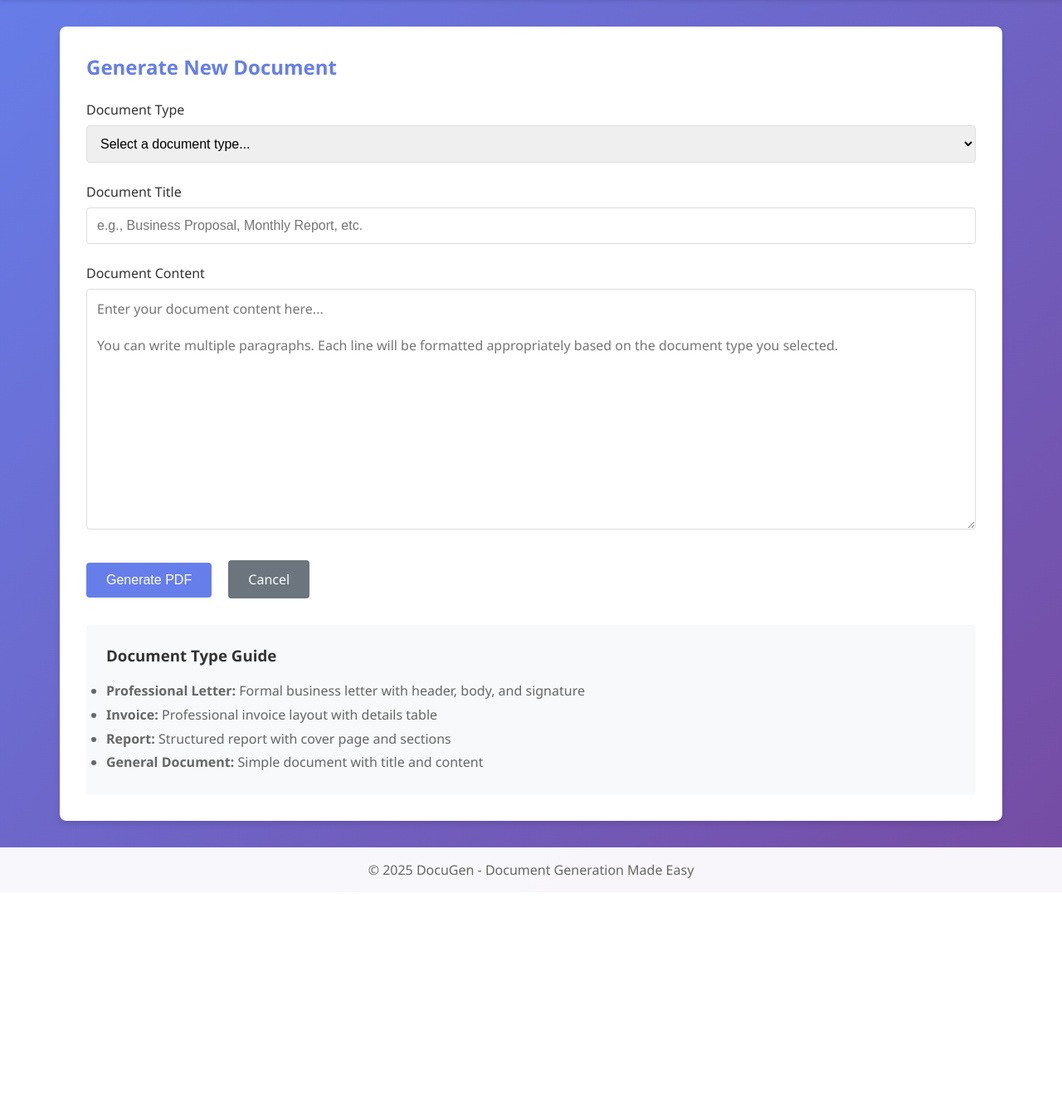
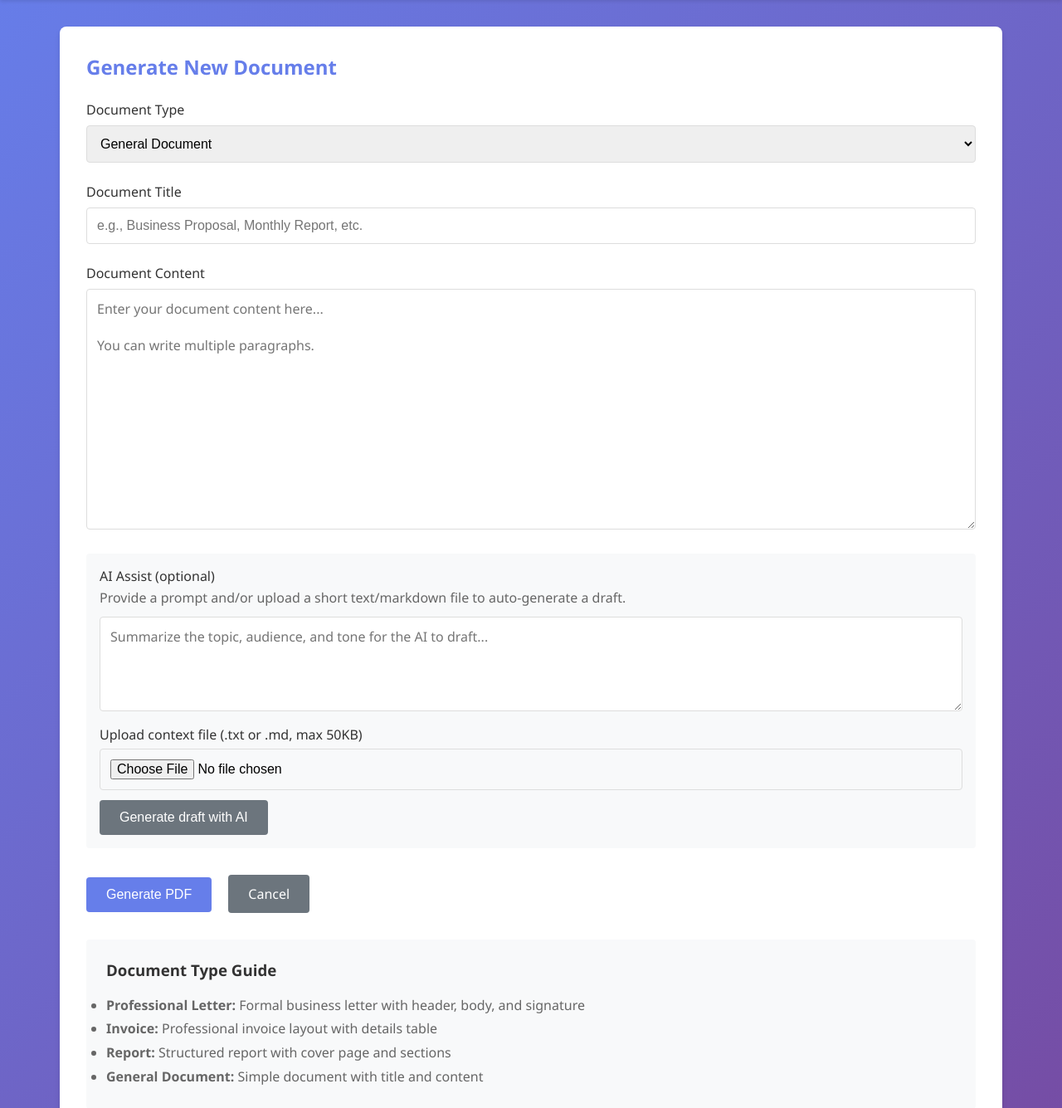
Before and after one commit to johffaa-cmd/DocuGen, a Flask app: page /generate in a window 1280 px wide. Shown: the part 65-1400 px from the top of the page at 83% size. Before the commit the page ends 1123 px from the top, so only its background shows below. Run offline with Flask 3, Linux system fonts and the light colour scheme; the visitor is signed in with stand-in values (Sample User, id 1); some libraries are stand-ins or nearby versions.

Commit message:
feat: add ai-assisted draft generation workflow
Co-authored-by: JwP-O7O <240235278+JwP-O7O@users.noreply.github.com>

```diff
--- a/app.py
+++ b/app.py
@@ -34,6 +34,10 @@ app.config['SQLALCHEMY_TRACK_MODIFICATIONS'] = False
 
 db = SQLAlchemy(app)
 
+ALLOWED_DOC_TYPES = {'letter', 'invoice', 'report', 'general'}
+ALLOWED_AI_FILE_EXTENSIONS = {'txt', 'md'}
+MAX_AI_FILE_SIZE = 50 * 1024  # 50KB cap to avoid large uploads
+
 
 class User(db.Model):
     """User model for authentication"""
@@ -66,6 +70,106 @@ class Document(db.Model):
 
     def __repr__(self):
         return f'<Document {self.title}>'
+
+
+def normalize_doc_type(doc_type):
+    """Return a supported document type or default to general."""
+    normalized = (doc_type or '').lower()
+    return normalized if normalized in ALLOWED_DOC_TYPES else 'general'
+
+
+def clean_text(value):
+    """Strip control characters to keep generated content safe."""
+    if not value:
+        return ''
+    # Remove non-printable/control characters
+    sanitized = re.sub(r'[\r\x00-\x08\x0b\x0c\x0e-\x1f\x7f]', ' ', value)
+    return sanitized.strip()
+
+
+def load_text_from_upload(upload):
+    """Extract safe text from an uploaded file."""
+    if not upload or not upload.filename:
+        return ''
+
+    filename = secure_filename(upload.filename)
+    if not filename:
+        return ''
+
+    ext = filename.rsplit('.', 1)[-1].lower() if '.' in filename else ''
+    if ext not in ALLOWED_AI_FILE_EXTENSIONS:
+        raise ValueError('Unsupported file type. Please upload a .txt or .md file.')
+
+    data = upload.read(MAX_AI_FILE_SIZE + 1)
+    if len(data) > MAX_AI_FILE_SIZE:
+        raise ValueError('File too large. Please upload a file smaller than 50KB.')
+
+    try:
+        return data.decode('utf-8', errors='ignore')
+    finally:
+        upload.close()
+
+
+def _summarize_text(text):
+    """Generate a short summary from provided text."""
+    cleaned = clean_text(text)
+    if not cleaned:
+        return ''
+    sentences = re.split(r'(?<=[.!?])\s+', cleaned)
+    if sentences and sentences[0]:
+        return ' '.join(sentences[:2]).strip()
+    return cleaned[:320].strip()
+
+
+def generate_ai_draft(prompt_text, file_text, doc_type):
+    """
+    Generate a deterministic AI-like draft based on prompt and optional file text.
+    Avoids external services by creating a structured outline locally.
+    """
+    doc_type = normalize_doc_type(doc_type)
+    prompt_text = clean_text(prompt_text)
+    file_text = clean_text(file_text)
+
+    combined_parts = [part for part in [prompt_text, file_text] if part]
+    combined = '\n'.join(combined_parts)
+    if combined_parts:
+        summary = _summarize_text(combined) or "Automated content generated from your inputs."
+    else:
+        summary = "Automated content generated from your inputs."
+
+    # Derive a concise title
+    if not prompt_text and not file_text:
+        title_candidate = f"AI {doc_type.capitalize()} Draft"
+    else:
+        title_source = prompt_text or summary
+        title_candidate = title_source.splitlines()[0] if title_source else ''
+        title_candidate = re.sub(r'\s+', ' ', title_candidate).strip()
+        if len(title_candidate) > 80:
+            title_candidate = title_candidate[:77].rstrip() + '...'
+        if not title_candidate:
+            title_candidate = f"AI {doc_type.capitalize()} Draft"
+
+    # Collect bullet-style highlights
+    raw_lines = [line.strip(" -•\t") for line in combined.splitlines() if line.strip()]
+    bullet_points = [line for line in raw_lines if line][:4]
+    if not bullet_points:
+        bullet_points = [summary]
+
+    section_templates = {
+        'letter': ['Purpose', 'Key Points', 'Closing'],
+        'invoice': ['Scope Summary', 'Deliverables', 'Next Steps'],
+        'report': ['Context', 'Findings', 'Recommendations'],
+        'general': ['Overview', 'Details', 'Actions']
+    }
+    sections = []
+    for heading in section_templates[doc_type]:
+        section_lines = [summary]
+        for point in bullet_points:
+            section_lines.append(f"- {point}")
+        sections.append(f"{heading}\n" + '\n'.join(section_lines))
+
+    content = '\n\n'.join(sections)
+    return title_candidate, content
 
 
 def login_required(f):
@@ -188,17 +292,46 @@ def dashboard():
 @login_required
 def generate_document():
     """Generate a new document"""
+    form_state = {
+        'doc_type': 'general',
+        'title': '',
+        'content': '',
+        'ai_prompt': ''
+    }
     if request.method == 'POST':
-        doc_type = request.form.get('doc_type', '').strip()
+        action = request.form.get('action', 'create')
+        doc_type = normalize_doc_type(request.form.get('doc_type', ''))
         title = request.form.get('title', '').strip()
+        content = request.form.get('content', '').strip()
+        ai_prompt = request.form.get('ai_prompt', '').strip()
 
-        # Get document-specific fields
-        content = request.form.get('content', '').strip()
+        form_state.update({'doc_type': doc_type, 'title': title, 'content': content, 'ai_prompt': ai_prompt})
 
-        # Validation
-        if not doc_type or not title:
-            flash('Document type and title are required.', 'error')
-            return render_template('generate.html')
+        if action == 'ai_generate':
+            try:
+                file_text = load_text_from_upload(request.files.get('ai_file'))
+            except ValueError as exc:
+                flash(str(exc), 'error')
+                return render_template('generate.html', **form_state)
+
+            if not ai_prompt and not file_text:
+                flash('Provide a prompt or upload a text/markdown file for AI generation.', 'error')
+                return render_template('generate.html', **form_state)
+
+            generated_title, generated_content = generate_ai_draft(ai_prompt, file_text, doc_type)
+            form_state['title'] = title or generated_title
+            form_state['content'] = generated_content
+            flash('AI draft generated. Review and edit before creating the PDF.', 'info')
+            return render_template('generate.html', **form_state)
+
+        # Validation for manual or AI-refined submission
+        if not doc_type or doc_type not in ALLOWED_DOC_TYPES:
+            flash('Document type is required.', 'error')
+            return render_template('generate.html', **form_state)
+
+        if not title:
+            flash('Document title is required.', 'error')
+            return render_template('generate.html', **form_state)
 
         # Create document record
         document = Document(
@@ -213,7 +346,7 @@ def generate_document():
         flash(f'Document "{title}" created successfully!', 'success')
         return redirect(url_for('download_document', doc_id=document.id))
 
-    return render_template('generate.html')
+    return render_template('generate.html', **form_state)
 
 
 @app.route('/download/<int:doc_id>')
--- a/templates/generate.html
+++ b/templates/generate.html
@@ -6,21 +6,21 @@
 <div class="card">
     <h2 style="color: #667eea; margin-bottom: 1.5rem;">Generate New Document</h2>
 
-    <form method="POST" action="{{ url_for('generate_document') }}">
+    <form method="POST" action="{{ url_for('generate_document') }}" enctype="multipart/form-data">
         <div class="form-group">
             <label for="doc_type">Document Type</label>
             <select id="doc_type" name="doc_type" required style="width: 100%; padding: 0.75rem; border: 1px solid #ddd; border-radius: 4px; font-size: 1rem;">
-                <option value="">Select a document type...</option>
-                <option value="letter">Professional Letter</option>
-                <option value="invoice">Invoice</option>
-                <option value="report">Report</option>
-                <option value="general">General Document</option>
+                <option value="general" {% if doc_type == 'general' %}selected{% endif %}>General Document</option>
+                <option value="letter" {% if doc_type == 'letter' %}selected{% endif %}>Professional Letter</option>
+                <option value="invoice" {% if doc_type == 'invoice' %}selected{% endif %}>Invoice</option>
+                <option value="report" {% if doc_type == 'report' %}selected{% endif %}>Report</option>
             </select>
         </div>
 
         <div class="form-group">
             <label for="title">Document Title</label>
             <input type="text" id="title" name="title" required
+                   value="{{ title or '' }}"
                    placeholder="e.g., Business Proposal, Monthly Report, etc.">
         </div>
 
@@ -28,13 +28,28 @@
             <label for="content">Document Content</label>
             <textarea id="content" name="content" rows="12" required
                       style="width: 100%; padding: 0.75rem; border: 1px solid #ddd; border-radius: 4px; font-size: 1rem; font-family: inherit; resize: vertical;"
-                      placeholder="Enter your document content here...
+                      placeholder="Enter your document content here..."
+            >{{ content or '' }}</textarea>
+        </div>
 
-You can write multiple paragraphs. Each line will be formatted appropriately based on the document type you selected."></textarea>
+        <div class="form-group" style="background-color: #f8f9fa; padding: 1rem; border-radius: 4px;">
+            <label for="ai_prompt" style="margin-bottom: 0.25rem;">AI Assist (optional)</label>
+            <p style="color: #666; margin-bottom: 0.75rem;">Provide a prompt and/or upload a short text/markdown file to auto-generate a draft.</p>
+            <textarea id="ai_prompt" name="ai_prompt" rows="4"
+                      style="width: 100%; padding: 0.75rem; border: 1px solid #ddd; border-radius: 4px; font-size: 1rem; font-family: inherit; resize: vertical;"
+                      placeholder="Summarize the topic, audience, and tone for the AI to draft..."
+            >{{ ai_prompt or '' }}</textarea>
+            <div style="margin-top: 0.75rem;">
+                <label for="ai_file" style="display:block; margin-bottom:0.35rem;">Upload context file (.txt or .md, max 50KB)</label>
+                <input type="file" id="ai_file" name="ai_file" accept=".txt,.md">
+            </div>
+            <div style="margin-top: 0.75rem;">
+                <button type="submit" name="action" value="ai_generate" class="btn btn-secondary">Generate draft with AI</button>
+            </div>
         </div>
 
         <div class="form-group" style="margin-top: 2rem;">
-            <button type="submit" class="btn btn-primary">Generate PDF</button>
+            <button type="submit" name="action" value="create" class="btn btn-primary">Generate PDF</button>
             <a href="{{ url_for('dashboard') }}" class="btn btn-secondary" style="margin-left: 1rem;">Cancel</a>
         </div>
     </form>
@@ -66,5 +81,7 @@ You can write multiple paragraphs. Each line will be formatted appropriately bas
             contentField.placeholder = "Enter your document content here...\n\nYou can write multiple paragraphs.";
         }
     });
+    // Trigger placeholder update on initial load
+    document.getElementById('doc_type').dispatchEvent(new Event('change'));
 </script>
 {% endblock %}
```
Also changed, not shown: test_ai_generation.py (added, +34 -0 lines), README.md.
